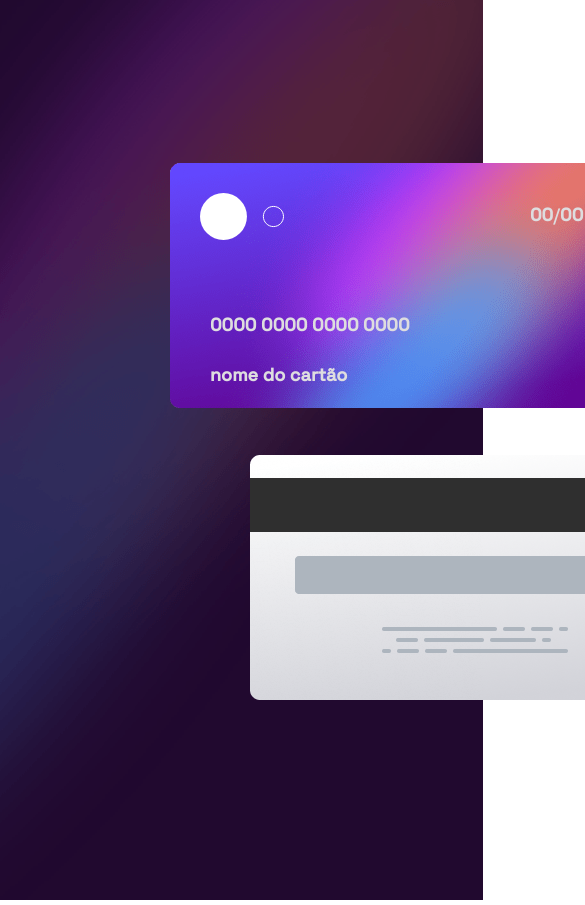
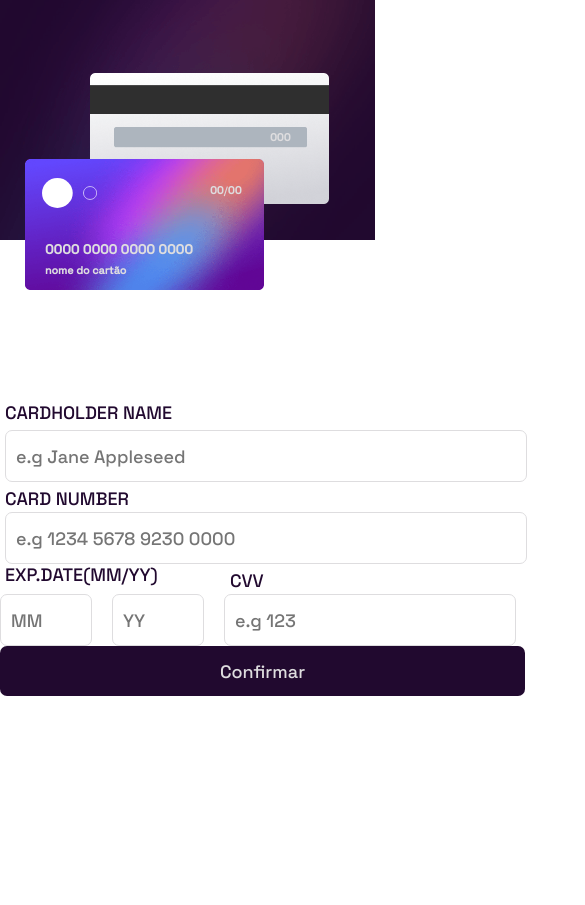
Before and after one commit to Elecktry/frontendMentor-1, a website: page index.html in a window 390 px wide. Shown: the top 905 px of the page, 585 px wide, since content can reach past the window. After the commit the page ends 844 px from the top, so only its background shows below. Drawn offline with nearby package versions, Linux system fonts and the light colour scheme.

Commit message:
parte do cartão responsivo

```diff
--- a/index.html
+++ b/index.html
@@ -26,29 +26,31 @@
 </head>
 
 <body onload="getElementsrCard()">
-
   <main>
     <section class="esquerda">
       <div class="bg-main">
         <img src="./images/bg-main-desktop.png" alt="">
       </div>
+      <div class="bg-main-mobile">
+        <img src="./images/bg-main-mobile.png" alt="">
+      </div>
       <div class="cartoes">
-        <div class="cartao-front"><img src="./images/bg-card-front.png" alt="">
+        <div class="cartao-front"><img class="cardImg" src="./images/bg-card-front.png" alt="">
           <div class="iconCard">
-            <img src="./images/card-logo.svg" alt="">
+            <img class="iconCardFront" src="./images/card-logo.svg" alt="">
           </div>
           <div class="numeroCartao">
-            <h2 id="escrNum">0000 0000 0000 0000</h2>
+            <h2 class="tituloCard" id="escrNum">0000 0000 0000 0000</h2>
           </div>
           <div class="nameCard">
-            <h5 id="escrName">nome do cartão</h5>
+            <h5 class="tituloCard" id="escrName">nome do cartão</h5>
           </div>
           <div class="dateCard">
             <h5 id="escrmes">00</h5>/
             <h5 id="escrano">00</h5>
           </div>
         </div>
-        <div class="cartao-back"> <img src="./images/bg-card-back.png" alt="">
+        <div class="cartao-back"> <img class="cardImg" src="./images/bg-card-back.png" alt="">
           <div class="cvvCard">
             <h5 id="escrcvv">000</h5>
           </div>
@@ -56,7 +58,8 @@
       </div>
 
     </section>
-    <section class="direita">
+    <div class="direita">
+      <section>
         <div class="forms">
           <div class="form-floating">
             <input type="email" class="form-control name" id="floatingName" placeholder="e.g Jane Appleseed">
@@ -71,7 +74,8 @@
         <div class="datas">
 
           <div class="form-floating-sm  ">
-          <input type="text" class="form-control mes" id="floatingMounth" placeholder="MM" minlength="0" maxlength="2">
+            <input type="text" class="form-control mes" id="floatingMounth" placeholder="MM" minlength="0"
+              maxlength="2">
             <label id="label-mes" for="floatingMounth">EXP.DATE(MM/YY)</label>
           </div>
           <div class="form-floating-sm ">
@@ -91,6 +95,7 @@
 
 
       </section>
+    </div>
   </main>
 
 
--- a/style.css
+++ b/style.css
@@ -1,13 +1,13 @@
 @import url('https://fonts.googleapis.com/css2?family=Space+Grotesk:wght@500&display=swap');
 
-*{
+* {
     font-size: 18px;
     margin: 0;
     padding: 0;
     font-family: 'Space Grotesk', sans-serif;
 }
 
-:root{
+:root {
     --Linear_gradient: hsl(249, 99%, 64%) to hsl(278, 94%, 30%);
     --Red: hsl(0, 100%, 66%);
     --White: hsl(0, 0%, 100%);
@@ -16,38 +16,115 @@
     --Very_dark_violet: #21092f;
 }
 
-main{
+@media screen and (max-width: 480px) {
+    .cartao-front {
+        top: 172px !important;
+        left: 25px !important;
+        z-index: 1;
+    }
+
+
+    .cartao-back {
+        top: -50px !important;
+        left: 90px !important;
+    }
+
+    .bg-main {
+        display: none;
+    }
+
+    main {
+        display: flex;
+        flex-direction: column !important;
+        gap: 180px !important;
+    }
+
+    .cardImg {
+        height: 131px;
+    }
+
+    .tituloCard {
+        position: relative;
+        right: 20px;
+        bottom: 95px;
+        font-size: 8pt;
+    }
+
+    .iconCardFront {
+        position: relative;
+        right: 13px;
+        bottom: 11px;
+        width: 55px;
+    }
+
+    #escrNum {
+        font-size: 10pt;
+        position: relative;
+        bottom: 68px;
+    }
+
+    .dateCard {
+        font-size: 8pt !important;
+        position: absolute;
+        top: 25px !important;
+        left: 185px !important;
+    }
+
+    .cvvCard{
+        z-index: 1;
+        position: absolute;
+        top: 58px !important;
+        left: 180px !important;
+    }
+
+
+    #escrcvv{
+        font-size: 8pt !important;
+    }
+
+    #escrmes {
+        font-size: 8pt !important;
+
+    }
+
+    #escrano {
+        font-size: 8pt !important;
+    }
+
+}
+
+main {
     display: flex;
     flex-direction: row;
     gap: 500px;
 }
 
-.esquerda{
+.esquerda {
     display: flex;
     align-items: center;
     position: relative;
 }
 
-.cartoes{
+.cartoes {
     display: flex;
     flex-direction: column;
     position: absolute;
 
 }
 
-.cartao-back{
+.cartao-back {
     position: relative;
     top: 2px;
     left: 250px;
 }
 
-.cartao-front{
+.cartao-front {
     position: relative;
     bottom: 40px;
     left: 170px;
 }
 
-.direita{
+.direita {
     width: auto;
     display: flex;
     flex-direction: column;
@@ -56,7 +133,7 @@ main{
     align-items: start;
 }
 
-.form-floating input{
+.form-floating input {
     margin: 5px;
     padding: 10px;
     height: 30px;
@@ -66,16 +143,16 @@ main{
     border-radius: 7px;
 }
 
-.form-floating label{
+.form-floating label {
     color: var(--Very_dark_violet);
 }
 
-.form-floating input:focus{
+.form-floating input:focus {
     outline: 1px solid var(--Dark_grayish_violet);
 }
 
 
-.form-floating-sm input{
+.form-floating-sm input {
     margin-top: 25px;
     height: 30px;
     width: 70px;
@@ -83,15 +160,16 @@ main{
     border: 1px solid var(--Light_grayish_violet);
     border-radius: 7px;
 }
-.form-floating-sm input:focus{
-    outline : 1px solid var(--Dark_grayish_violet);
+
+.form-floating-sm input:focus {
+    outline: 1px solid var(--Dark_grayish_violet);
 }
 
-.form-floating-sm label{
+.form-floating-sm label {
     color: var(--Very_dark_violet);
 }
 
-.form-floating-cvv input{
+.form-floating-cvv input {
     margin-top: 25px;
     height: 30px;
     width: 270px;
@@ -99,58 +177,60 @@ main{
     border: 1px solid var(--Light_grayish_violet);
     border-radius: 7px;
 }
-.form-floating-cvv label{
-    color: var(--Very_dark_violet) ;
+
+.form-floating-cvv label {
+    color: var(--Very_dark_violet);
 }
 
 
-#label-name{
+#label-name {
     position: absolute;
     bottom: 145px;
     left: 5px;
 }
 
-#label-card{
+#label-card {
     position: absolute;
     bottom: 59px;
     left: 5px
 }
 
-#label-mes{
+#label-mes {
     position: absolute;
     bottom: 60px;
     left: 5px;
 }
 
-#label-cvv{
+#label-cvv {
     position: absolute;
     left: 230px;
 }
 
-.btn{
+.btn {
     color: var(--Light_grayish_violet);
-    background-color:var(--Very_dark_violet) ;
+    background-color: var(--Very_dark_violet);
     border-radius: 7px;
     height: 50px;
     width: 525px;
     border: none;
 }
 
-#escrNum{
+#escrNum {
     color: var(--Light_grayish_violet);
 
     background: none;
     border: none;
 }
 
-.forms{
+.forms {
     position: relative;
     display: flex;
     flex-direction: column;
     gap: 20px;
     width: 450px;
 }
-.datas{
+
+.datas {
     position: relative;
     width: 435px;
     display: flex;
@@ -158,7 +238,7 @@ main{
     gap: 20px;
 }
 
-.numeroCartao{
+.numeroCartao {
     height: 100px;
     color: var(--Light_grayish_violet);
     position: absolute;
@@ -166,19 +246,20 @@ main{
     left: 40px;
 }
 
-.iconCard{
+.iconCard {
     position: absolute;
     top: 30px;
     left: 30px;
 }
-.nameCard{
+
+.nameCard {
     color: var(--Light_grayish_violet);
     position: absolute;
     top: 200px;
     left: 40px;
 }
 
-.dateCard{
+.dateCard {
     display: flex;
     flex-direction: row;
     color: var(--Light_grayish_violet);
@@ -188,14 +269,14 @@ main{
 }
 
 
-.cvvCard{
+.cvvCard {
     color: var(--Light_grayish_violet);
     position: absolute;
     top: 107px;
     left: 355px;
 }
 
-.confim{
+.confim {
     display: flex;
     flex-direction: column;
     justify-content: center;
@@ -203,6 +284,6 @@ main{
     gap: 50px;
 }
 
-.titulo{
-    font-size:xx-large;
+.titulo {
+    font-size: xx-large;
 }
```
Lines whose indentation alone changed are shown as unchanged.
